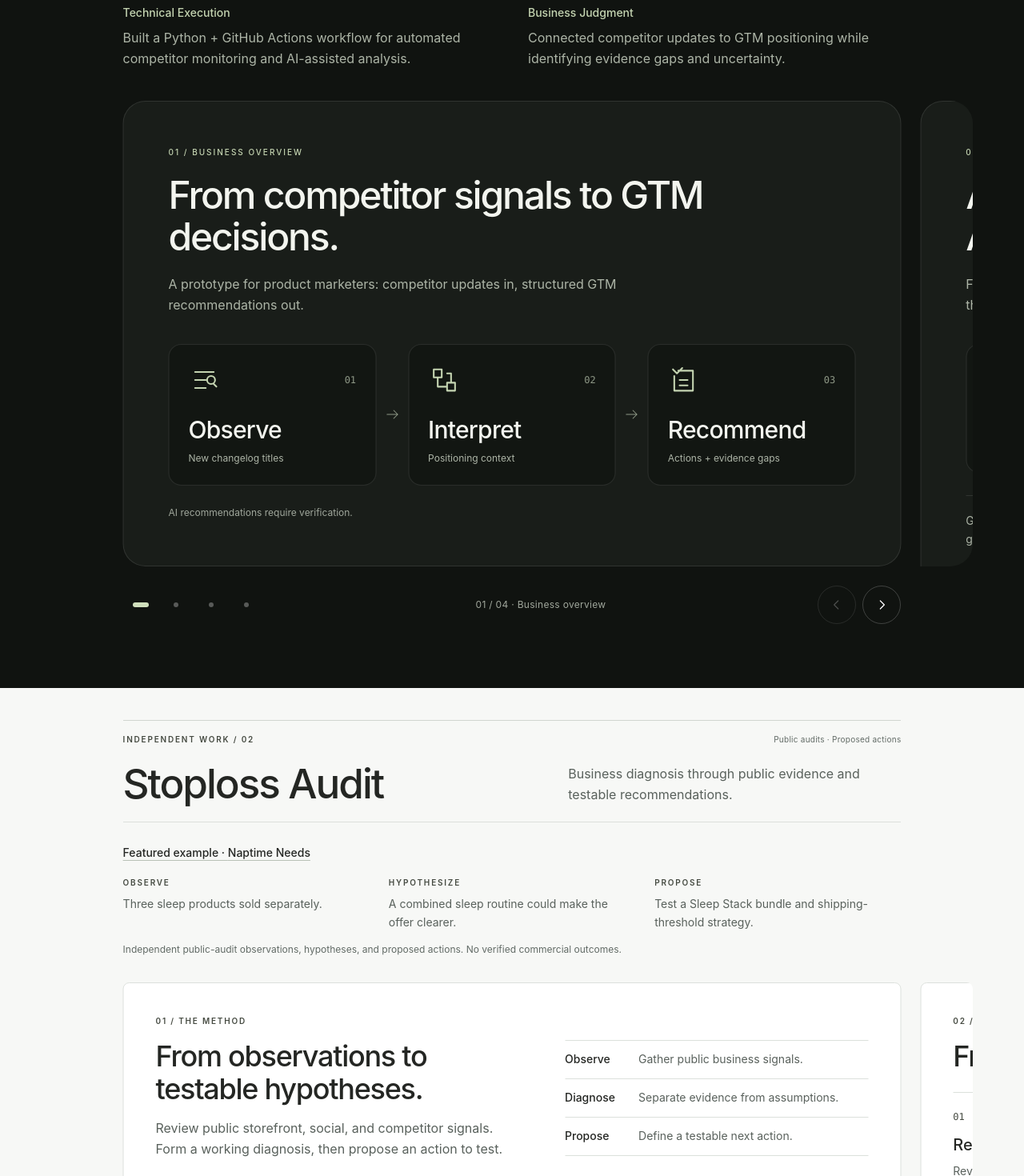
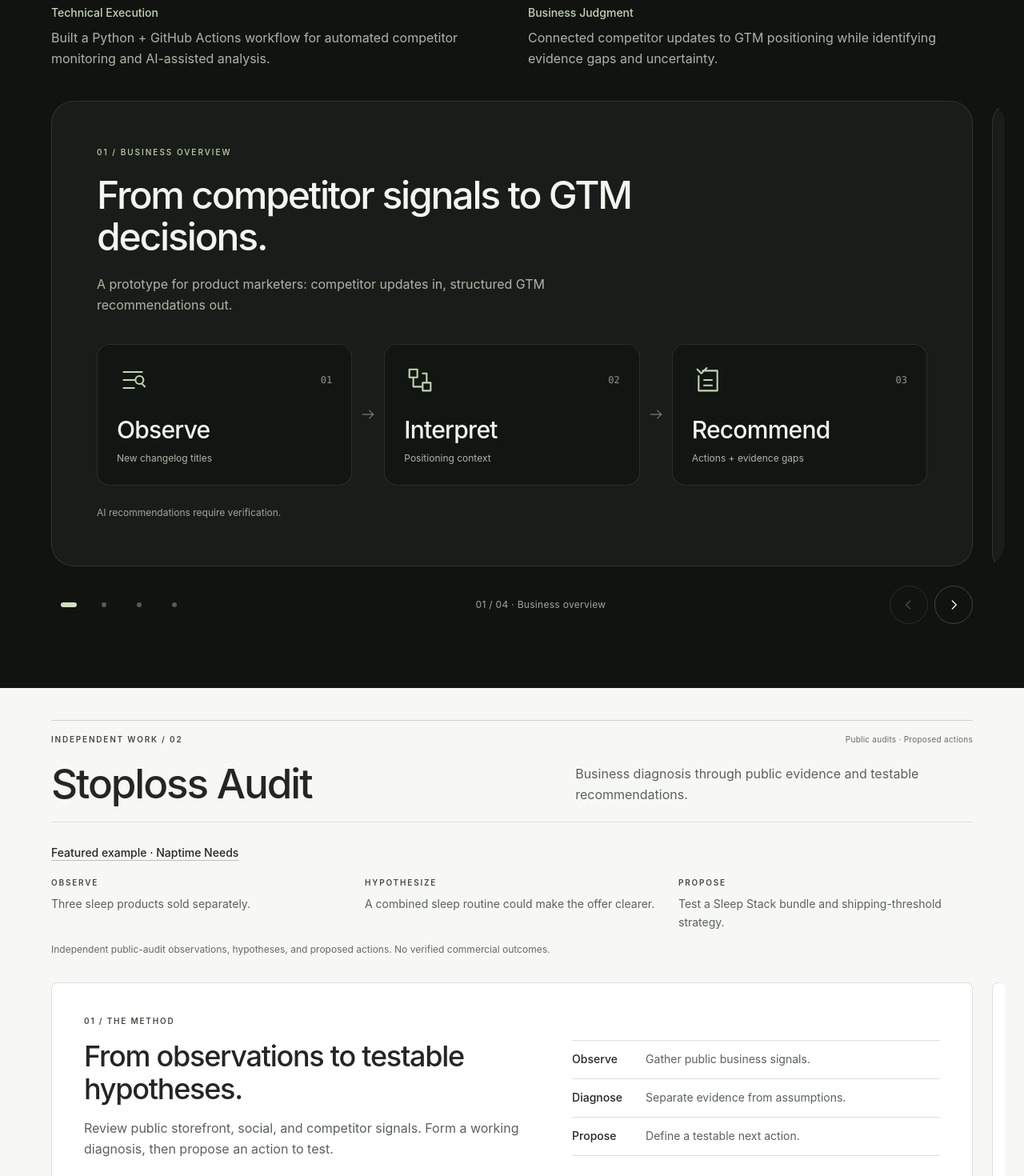
Before and after one commit to hansonz1/Personal-portfolio, a React (Vite) app: page / in a window 1280 px wide. Shown: the part 1120-2590 px from the top of the page at 80% size. Built offline with nearby package versions, Linux system fonts and the light colour scheme.

Commit message:
Unify portfolio section alignment

```diff
--- a/src/components/ExperienceSection.jsx
+++ b/src/components/ExperienceSection.jsx
@@ -55,7 +55,7 @@ function ExperienceSection({ featured = featuredExperiences, supporting = suppor
 
   return (
     <section id="experience" aria-labelledby={sectionId} className="bg-[#f1f3f5] text-[#26313c]">
-      <div className="mx-auto max-w-[1680px] px-6 py-14 sm:px-10 sm:py-20 lg:px-12 xl:px-16">
+      <div className="content-container py-14 sm:py-20">
         <header className="mb-8 border-t border-[#cbd1d7] pt-6 sm:mb-10">
           <h2 id={sectionId} className="text-3xl leading-tight font-semibold tracking-[-0.04em] sm:text-4xl">Selected Experience</h2>
           <p className="mt-3 max-w-[680px] text-base leading-relaxed text-[#56616c] sm:text-lg">Building systems, testing growth assumptions, and working across teams.</p>
--- a/src/components/GTMFeaturedProject.jsx
+++ b/src/components/GTMFeaturedProject.jsx
@@ -154,8 +154,8 @@ const slides = [
 function GTMFeaturedProject() {
   return (
     <section id="projects" aria-labelledby="gtm-project-heading" className="gtm-featured-project bg-[#101310] text-[#f3f5ef]">
-      <div className="mx-auto max-w-[1680px] px-6 py-14 sm:px-10 sm:py-20 lg:px-12 xl:px-16">
-        <header className="gtm-project-aligned mb-8 sm:mb-10">
+      <div className="content-container py-14 sm:py-20">
+        <header className="mb-8 sm:mb-10">
           <div className="mb-5 flex flex-wrap items-center justify-between gap-3 border-t border-white/15 pt-5">
             <p className="text-[10px] font-medium tracking-[0.2em] text-[#a0a79c] uppercase">Selected work / 01</p>
             <p className="text-[10px] tracking-wide text-[#a0a79c]">Independent prototype · 2026</p>
--- a/src/components/Hero.jsx
+++ b/src/components/Hero.jsx
@@ -2,7 +2,7 @@ function Hero() {
   return (
     <section
       aria-labelledby="hero-heading"
-      className="mx-auto grid max-w-[1320px] items-center gap-12 px-6 py-10 sm:px-10 sm:py-16 md:min-h-svh lg:grid-cols-[0.9fr_1.1fr] lg:gap-16 lg:px-16 lg:py-20 xl:gap-24"
+      className="content-container grid items-center gap-12 py-10 sm:py-16 md:min-h-svh lg:grid-cols-[0.9fr_1.1fr] lg:gap-16 lg:py-20 xl:gap-24"
     >
       <div className="min-w-0 pb-2 md:row-start-2 lg:col-start-2 lg:row-start-1 lg:py-8">
         <h1
--- a/src/components/StoplossFeaturedProject.jsx
+++ b/src/components/StoplossFeaturedProject.jsx
@@ -148,8 +148,8 @@ const slides = [
 function StoplossFeaturedProject() {
   return (
     <section aria-labelledby="stoploss-heading" className="stoploss-featured-project bg-[#f7f8f6] text-[#242623]">
-      <div className="mx-auto max-w-[1680px] px-6 py-12 sm:px-10 sm:py-16 lg:px-12 lg:py-10 xl:px-16">
-        <header className="stoploss-aligned mb-7 sm:mb-8">
+      <div className="content-container py-12 sm:py-16 lg:py-10">
+        <header className="mb-7 sm:mb-8">
           <div className="mb-5 flex flex-wrap justify-between gap-3 border-t border-[#d1d6d0] pt-4">
             <p className={eyebrow}>Independent work / 02</p>
             <p className="text-[10px] tracking-wide text-[#626b66]">Public audits · Proposed actions</p>
--- a/src/components/TopNavigation.jsx
+++ b/src/components/TopNavigation.jsx
@@ -37,7 +37,7 @@ function TopNavigation() {
 
   return (
     <header className="sticky top-0 z-30 border-b border-[#dedfd9] bg-[#fafaf8]">
-      <nav aria-label="Main navigation" className="mx-auto flex max-w-[1320px] items-center gap-6 px-6 py-3 sm:px-10 md:py-4 lg:px-16">
+      <nav aria-label="Main navigation" className="content-container flex items-center gap-6 py-3 md:py-4">
         <a href="#top" onClick={closeMenu} aria-label="Zhenhao (Hanson) Zhang — back to top" className={`mr-auto inline-flex min-h-11 min-w-0 items-center rounded-sm text-sm leading-snug font-semibold tracking-tight sm:text-base ${focus}`}>
           Zhenhao (Hanson) Zhang
         </a>
--- a/src/index.css
+++ b/src/index.css
@@ -24,6 +24,53 @@
   ::selection {
     color: #242623;
     background: #dfe5da;
+  }
+}
+
+@layer components {
+  .content-container {
+    --content-max-width: 1320px;
+    --content-gutter: 24px;
+    --carousel-edge-gutter: 24px;
+    width: 100%;
+    max-width: var(--content-max-width);
+    margin-inline: auto;
+    padding-inline: var(--content-gutter);
+  }
+
+  @media (min-width: 640px) {
+    .content-container {
+      --content-gutter: 40px;
+    }
+  }
+
+  @media (min-width: 1024px) {
+    .content-container {
+      --content-gutter: 64px;
+    }
+  }
+
+  /* The active card and controls stay on the content rail. Only the carousel
+     frame extends outward, keeping previews inside its wheel interaction area. */
+  .content-container > .project-carousel {
+    --carousel-peek-space: 0px;
+    width: calc(100% + var(--carousel-peek-space));
+    margin-inline: calc(var(--carousel-peek-space) / -2);
+  }
+
+  .content-container > .project-carousel .project-carousel-controls {
+    margin-inline: calc(var(--carousel-peek-space) / 2);
+  }
+
+  @media (min-width: 1280px) {
+    .content-container > .project-carousel:has(> .project-carousel-viewport[data-multiple="true"]) {
+      /* Cap the two-sided extension to available margins, retaining a safe
+         viewport gutter even immediately above the peek breakpoint. */
+      --carousel-peek-space: min(
+        clamp(160px, 14vw, 224px),
+        calc(100vw - min(100vw, var(--content-max-width)) + 2 * (var(--content-gutter) - var(--carousel-edge-gutter)))
+      );
+    }
   }
 }
 
@@ -65,23 +112,10 @@
   }
 }
 
-/* GTM-specific spacing keeps the header and controls on the active card edges.
-   Other project carousels retain their existing sizing and motion defaults. */
+/* Project-specific motion stays independent of the shared alignment rules. */
 .gtm-featured-project {
-  --carousel-peek-space: 0px;
   --carousel-duration: 400ms;
   --carousel-height-duration: 280ms;
-}
-
-.gtm-project-aligned,
-.gtm-featured-project .project-carousel-controls {
-  margin-inline: calc(var(--carousel-peek-space) / 2);
-}
-
-@media (min-width: 1280px) {
-  .gtm-featured-project {
-    --carousel-peek-space: clamp(160px, 14vw, 224px);
-  }
 }
 
 @media (prefers-reduced-motion: reduce) {
@@ -142,7 +176,6 @@
 }
 
 .stoploss-featured-project {
-  --carousel-peek-space: 0px;
   --carousel-duration: 450ms;
 }
 
@@ -208,14 +241,3 @@
     padding: 40px;
   }
 }
-
-.stoploss-aligned,
-.stoploss-featured-project .project-carousel-controls {
-  margin-inline: calc(var(--carousel-peek-space) / 2);
-}
-
-@media (min-width: 1280px) {
-  .stoploss-featured-project {
-    --carousel-peek-space: clamp(160px, 14vw, 224px);
-  }
-}
```
